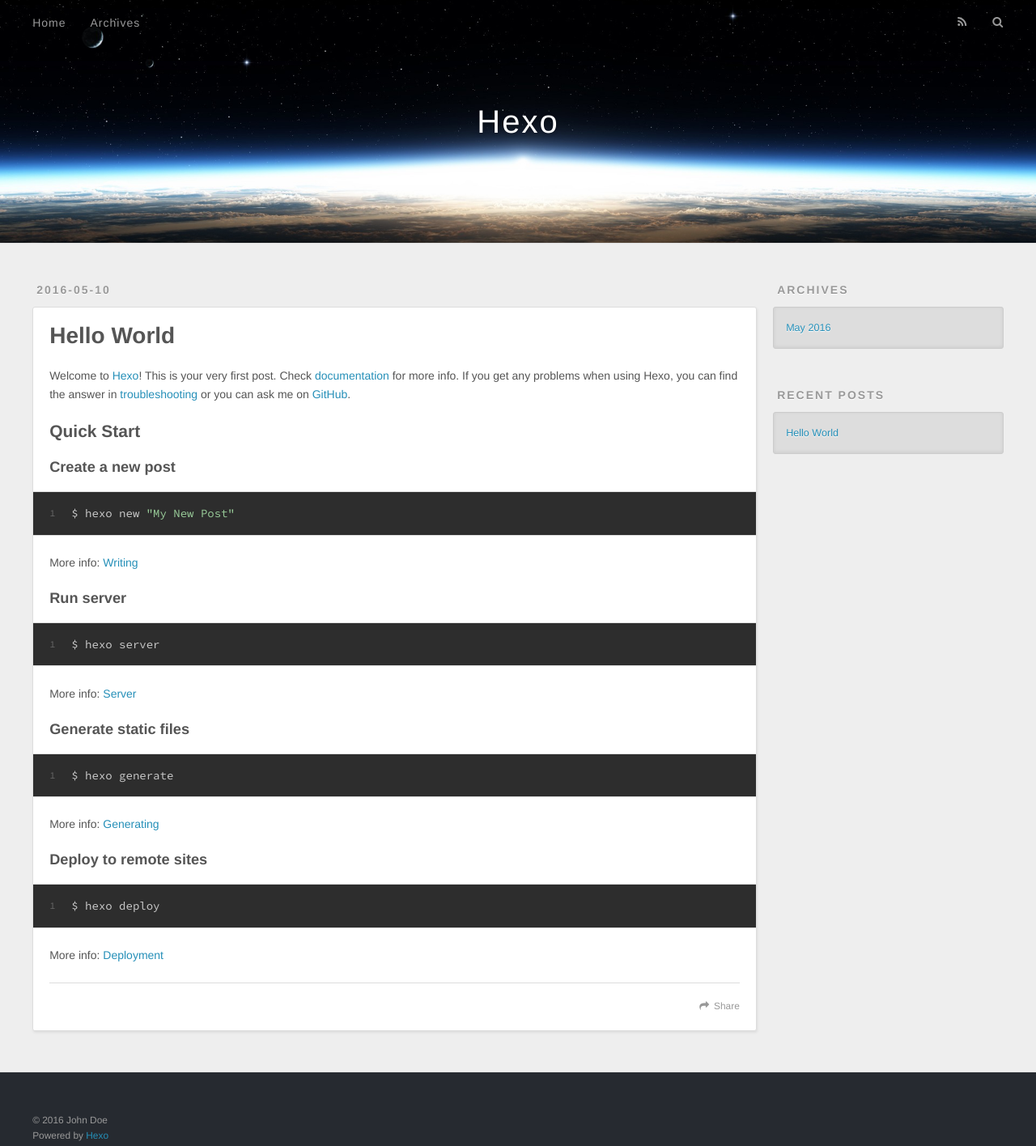
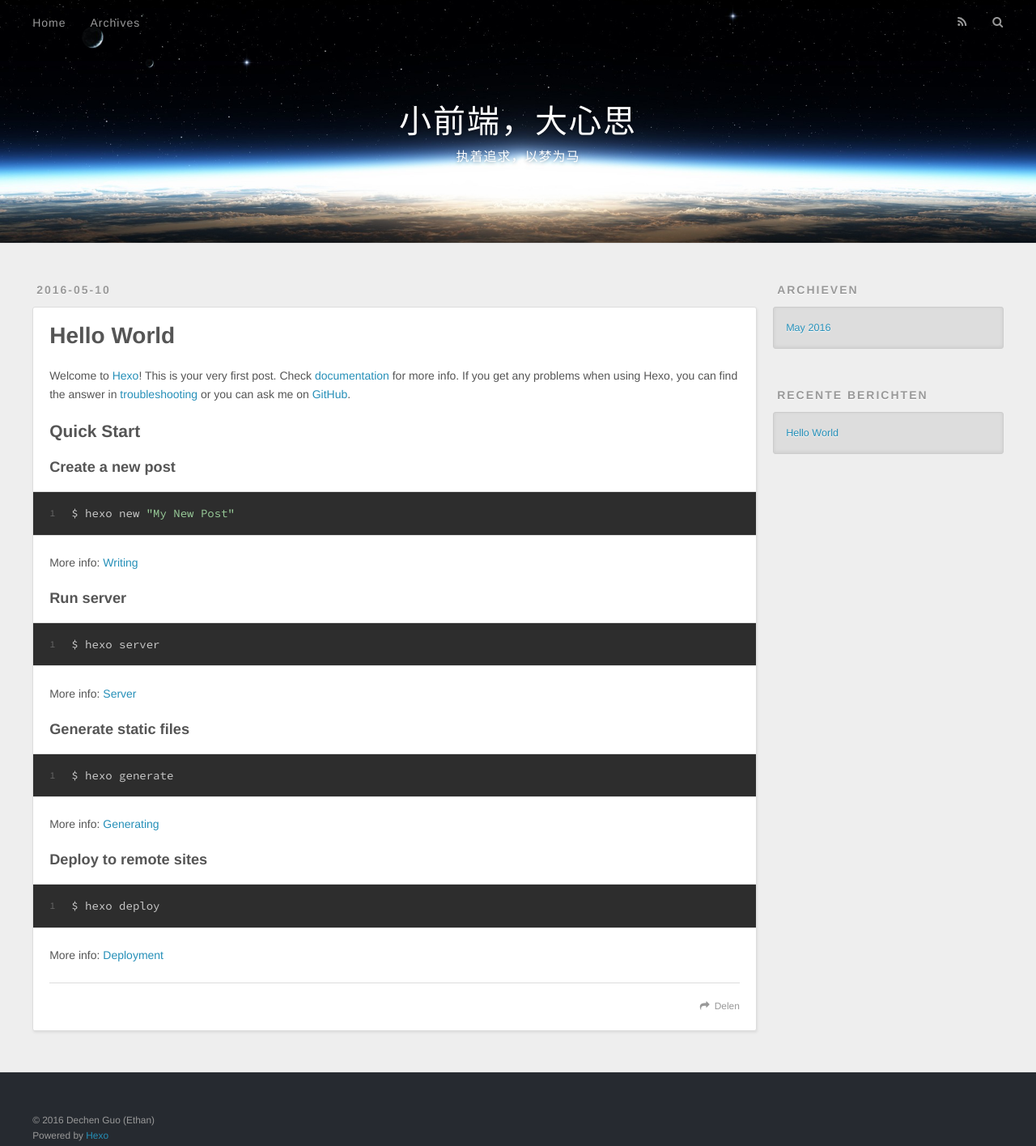
Before and after one commit to Guodechen/Guodechen.github.io, a plain HTML site: page index.html in a window 1280 px wide. Shown: the whole page at 81% size. Drawn offline with nearby package versions, Linux system fonts and the light colour scheme.

Commit message:
Site updated: 2016-05-10 20:52:52

```diff
--- a/index.html
+++ b/index.html
@@ -3,19 +3,19 @@
 <head>
   <meta charset="utf-8">
 
-  <title>Hexo</title>
+  <title>小前端，大心思</title>
   <meta name="viewport" content="width=device-width, initial-scale=1, maximum-scale=1">
   <meta name="description">
 <meta property="og:type" content="website">
-<meta property="og:title" content="Hexo">
+<meta property="og:title" content="小前端，大心思">
 <meta property="og:url" content="http://yoursite.com/index.html">
-<meta property="og:site_name" content="Hexo">
+<meta property="og:site_name" content="小前端，大心思">
 <meta property="og:description">
 <meta name="twitter:card" content="summary">
-<meta name="twitter:title" content="Hexo">
+<meta name="twitter:title" content="小前端，大心思">
 <meta name="twitter:description">
 
-    <link rel="alternate" href="/atom.xml" title="Hexo" type="application/atom+xml">
+    <link rel="alternate" href="/atom.xml" title="小前端，大心思" type="application/atom+xml">
 
 
     <link rel="icon" href="/favicon.png">
@@ -36,8 +36,12 @@
   <div id="header-outer" class="outer">
     <div id="header-title" class="inner">
       <h1 id="logo-wrap">
-        <a href="/" id="logo">Hexo</a>
+        <a href="/" id="logo">小前端，大心思</a>
       </h1>
+
+        <h2 id="subtitle-wrap">
+          <a href="/" id="subtitle">执着追求，以梦为马</a>
+        </h2>
 
     </div>
     <div id="header-inner" class="inner">
@@ -53,7 +57,7 @@
 
           <a id="nav-rss-link" class="nav-icon" href="/atom.xml" title="RSS Feed"></a>
 
-        <a id="nav-search-btn" class="nav-icon" title="Search"></a>
+        <a id="nav-search-btn" class="nav-icon" title="Zoeken"></a>
       </nav>
       <div id="search-form-wrap">
         <form action="//google.com/search" method="get" accept-charset="UTF-8" class="search-form"><input type="search" name="q" results="0" class="search-form-input" placeholder="Search"><button type="submit" class="search-form-submit">&#xF002;</button><input type="hidden" name="sitesearch" value="http://yoursite.com"></form>
@@ -99,7 +103,7 @@
 
     </div>
     <footer class="article-footer">
-      <a data-url="http://yoursite.com/2016/05/10/hello-world/" data-id="cio1eyn4l0000l8vw5uofufu7" class="article-share-link">Share</a>
+      <a data-url="http://yoursite.com/2016/05/10/hello-world/" data-id="cio1fsiun00007cvwve6q7nev" class="article-share-link">Delen</a>
 
 
     </footer>
@@ -124,7 +128,7 @@
 
 
   <div class="widget-wrap">
-    <h3 class="widget-title">Archives</h3>
+    <h3 class="widget-title">Archieven</h3>
     <div class="widget">
       <ul class="archive-list"><li class="archive-list-item"><a class="archive-list-link" href="/archives/2016/05/">May 2016</a></li></ul>
     </div>
@@ -134,7 +138,7 @@
 
 
   <div class="widget-wrap">
-    <h3 class="widget-title">Recent Posts</h3>
+    <h3 class="widget-title">Recente berichten</h3>
     <div class="widget">
       <ul>
 
@@ -154,7 +158,7 @@
 
   <div class="outer">
     <div id="footer-info" class="inner">
-      &copy; 2016 John Doe<br>
+      &copy; 2016 Dechen Guo (Ethan)<br>
       Powered by <a href="http://hexo.io/" target="_blank">Hexo</a>
     </div>
   </div>
```
Also changed, not shown: 2016/05/10/hello-world/index.html (+13 -9 lines), archives/2016/05/index.html (+14 -10 lines), archives/2016/index.html (+14 -10 lines), archives/index.html (+14 -10 lines).
